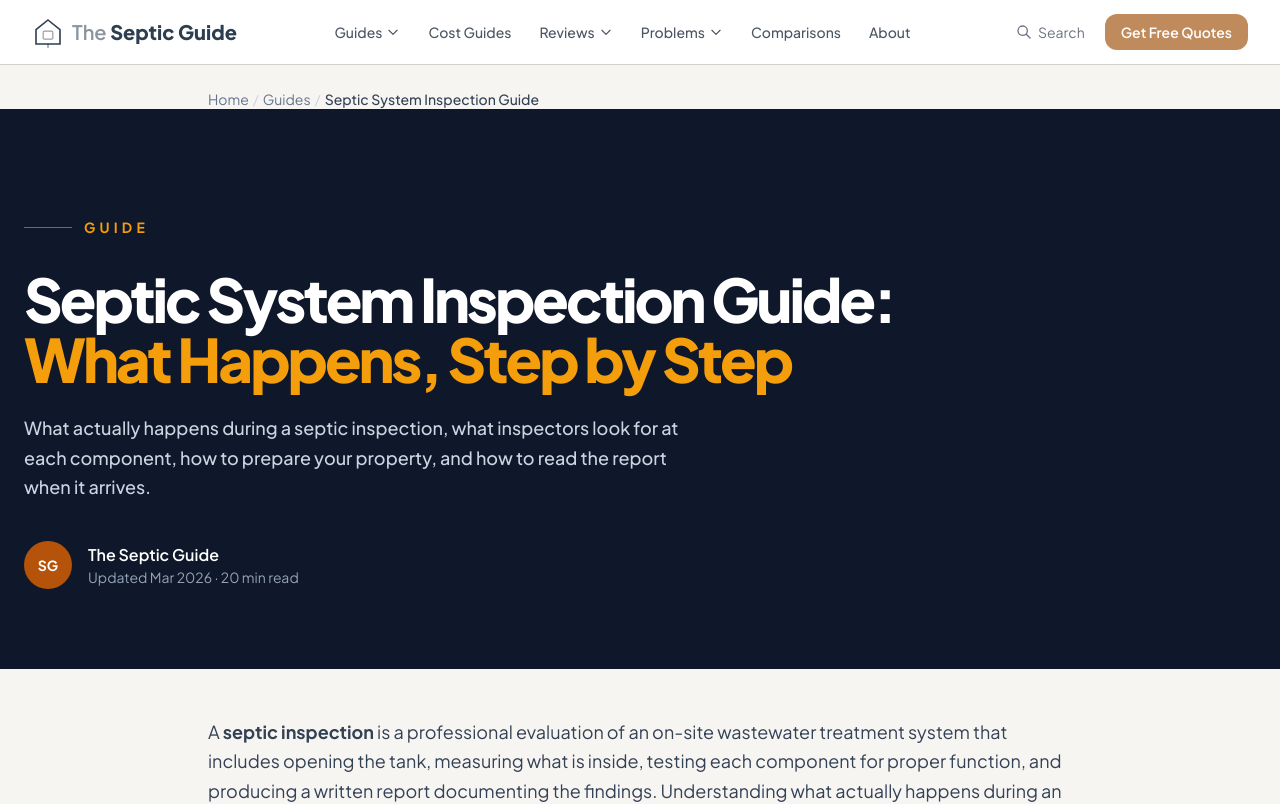
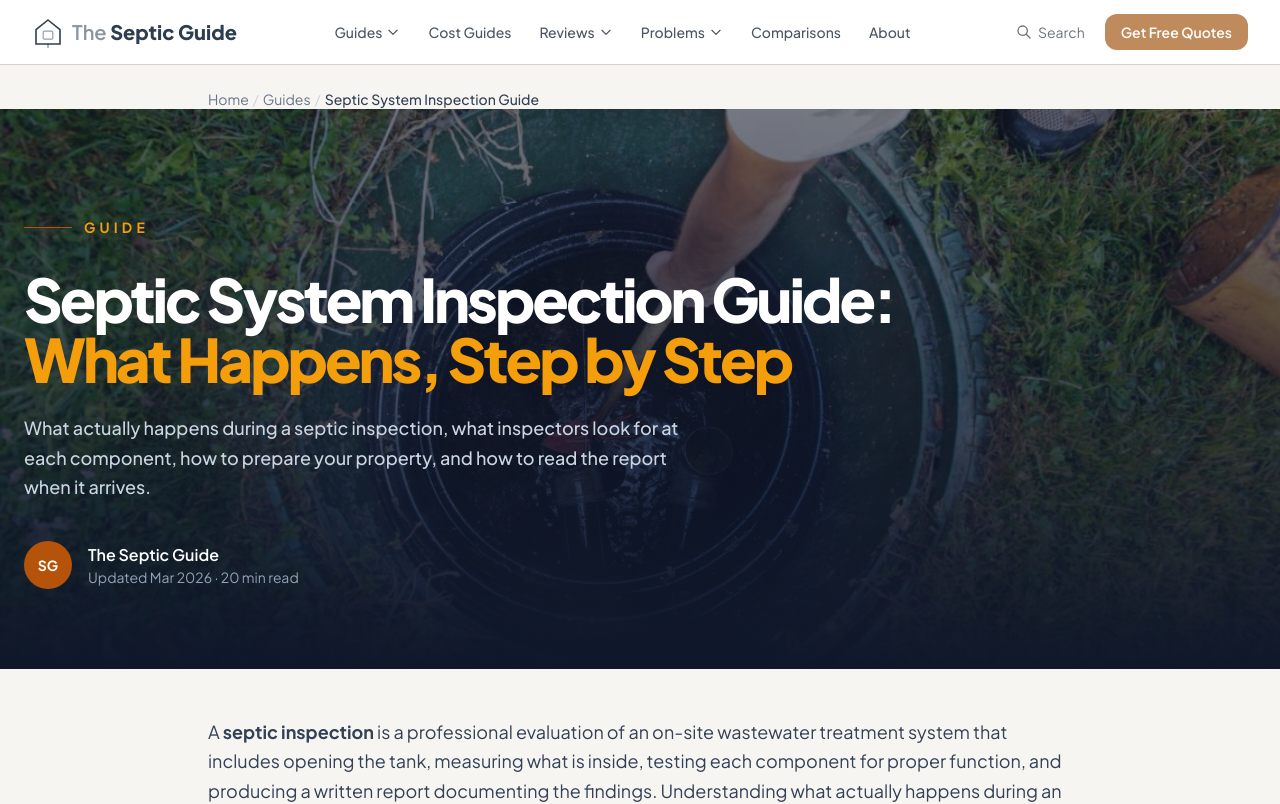
Before and after one commit to thebasementguide2026/theseptic.guide-, a Next.js app: page /guides/septic-inspection-guide in a window 1280 px wide. Shown: the top 804 px of the page. Built offline with nearby package versions, Linux system fonts and the light colour scheme.

Commit message:
Add hero image to septic inspection guide

```diff
--- a/app/guides/septic-inspection-guide/page.tsx
+++ b/app/guides/septic-inspection-guide/page.tsx
@@ -1,5 +1,6 @@
 import type { Metadata } from 'next'
 import Breadcrumbs from '@/components/Breadcrumbs'
+import Image from 'next/image'
 import Link from 'next/link'
 import LeadForm from '@/components/LeadForm'
 
@@ -12,6 +13,7 @@ export const metadata: Metadata = {
     url: 'https://theseptic.guide/guides/septic-inspection-guide',
     siteName: 'The Septic Guide',
     type: 'article',
+    images: [{ url: 'https://theseptic.guide/septicinspectionguide.jpg', width: 1200, height: 630, alt: 'Septic system inspection guide' }],
   },
   alternates: { canonical: 'https://theseptic.guide/guides/septic-inspection-guide' },
 }
@@ -21,6 +23,7 @@ const articleSchema = {
   '@type': 'Article',
   headline: 'Septic System Inspection Guide: What Happens, Step by Step',
   description: 'What actually happens during a septic inspection, what inspectors look for at each component, how to prepare your property, and how to read the report when it arrives.',
+  image: 'https://theseptic.guide/septicinspectionguide.jpg',
   datePublished: '2026-03-23',
   dateModified: '2026-03-23',
   author: { '@type': 'Organization', name: 'The Septic Guide', url: 'https://theseptic.guide' },
@@ -113,6 +116,7 @@ export default function SepticInspectionGuide() {
               <Breadcrumbs items={[{ label: 'Guides', href: '/guides' }, { label: 'Septic System Inspection Guide' }]} />
       {/* Article Hero */}
       <section className='relative h-[70vh] min-h-[500px] bg-slate-900 overflow-hidden'>
+        <Image src='/septicinspectionguide.jpg' alt='Septic system inspection guide' fill className='object-cover opacity-45 scale-105 transition-transform duration-700 hover:scale-100' priority />
         <div className='absolute inset-0 bg-gradient-to-t from-slate-900 via-slate-900/40 to-transparent' />
         <div className='relative h-full max-w-7xl mx-auto px-6 flex flex-col justify-end pb-20'>
           <div className='flex items-center space-x-3 mb-8'>
```
